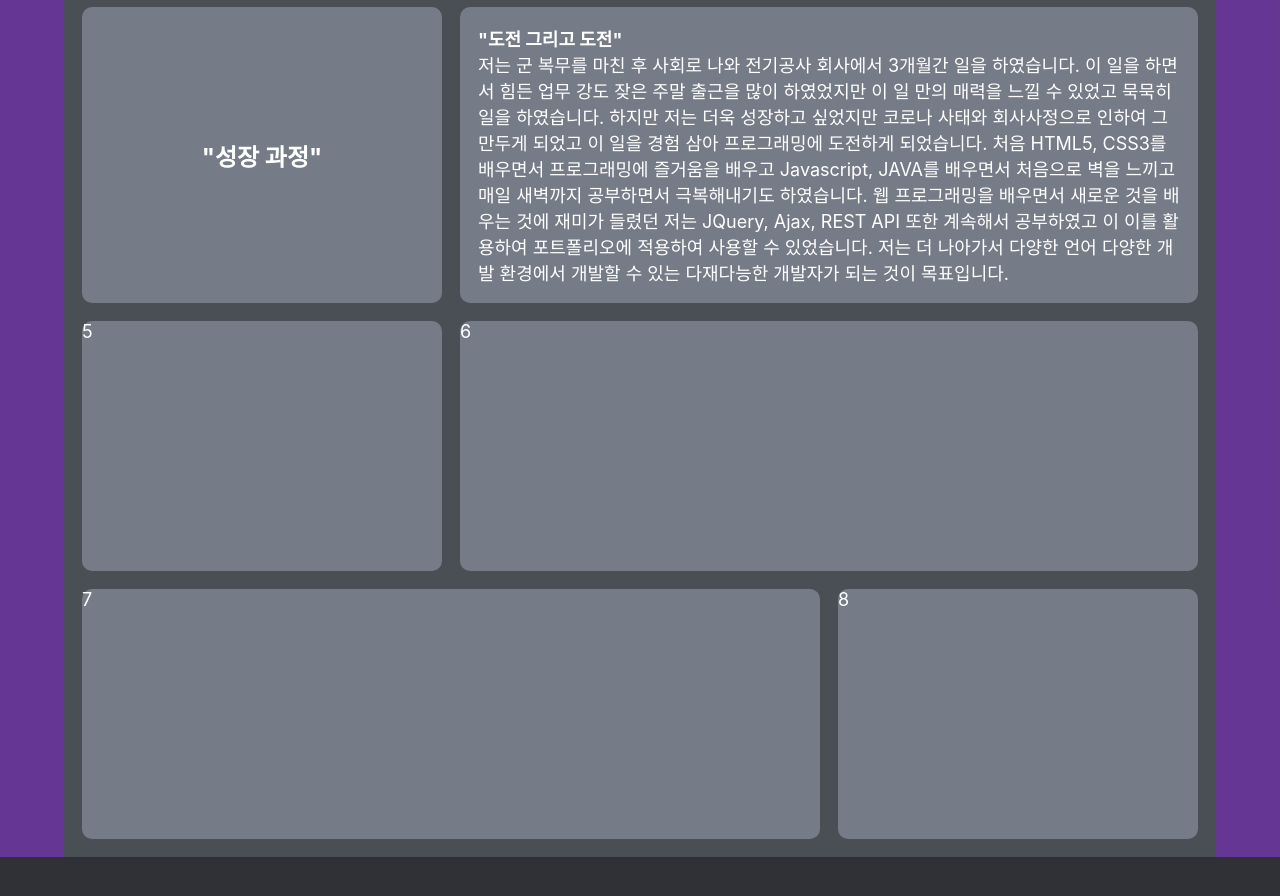
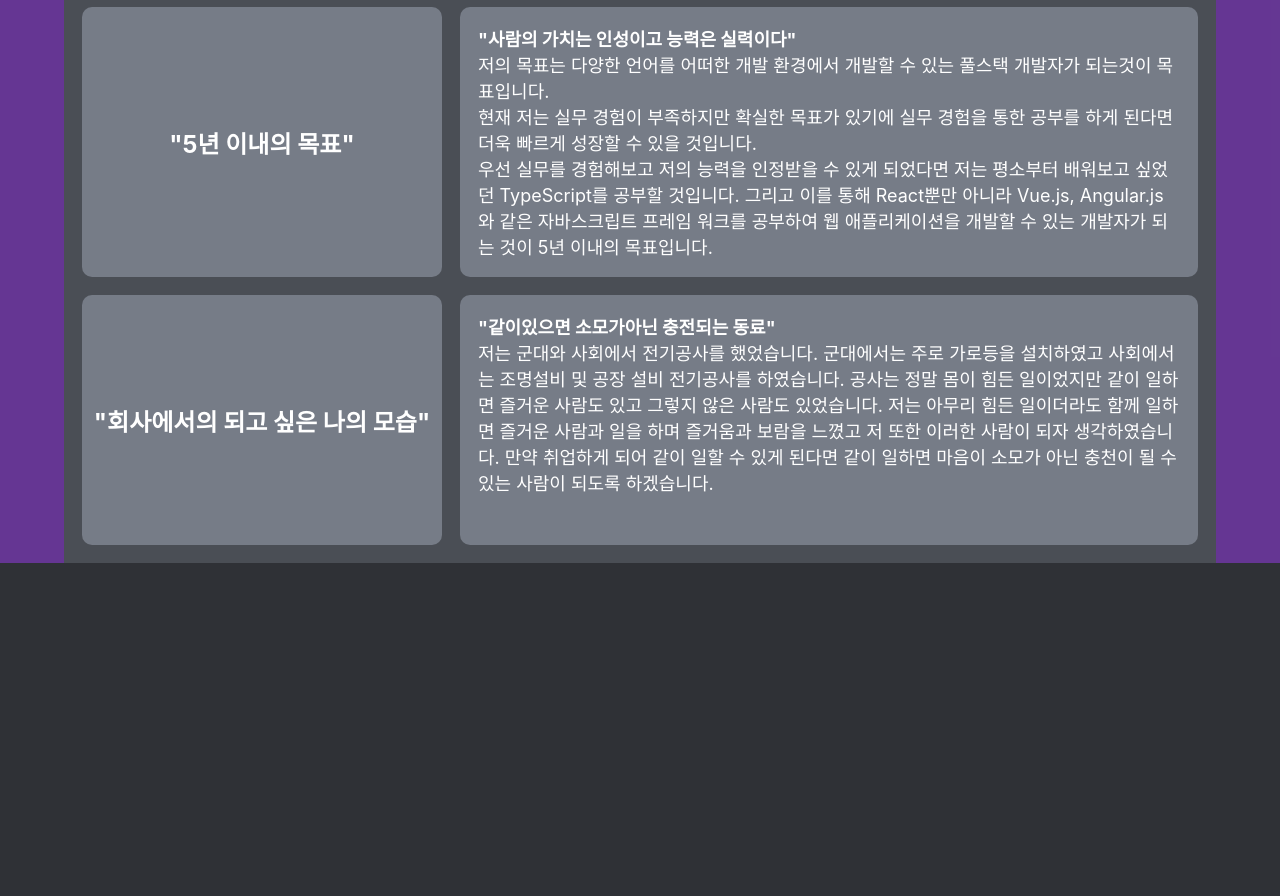
Before and after one commit to ptk5758/ReactBlog, a React (Create React App) app in the folder client/: page / in a window 1280 px wide. Shown: the part 660-1556 px from the top of the page. After the commit the page ends 1473 px from the top, so only its background shows below. Built offline with nearby package versions, Linux system fonts and the light colour scheme.

Commit message:
add gh-pages

```diff
--- a/client/package.json
+++ b/client/package.json
@@ -1,4 +1,5 @@
 {
+  "homepage": "https://ptk5758.github.io/ReactBlog",
   "name": "myproject",
   "version": "0.1.0",
   "private": true,
@@ -7,6 +8,7 @@
     "@testing-library/react": "^11.2.5",
     "@testing-library/user-event": "^12.7.1",
     "axios": "^0.21.1",
+    "gh-pages": "^3.1.0",
     "react": "^17.0.1",
     "react-dom": "^17.0.1",
     "react-scripts": "4.0.2",
@@ -18,7 +20,9 @@
     "start": "react-scripts start",
     "build": "react-scripts build",
     "test": "react-scripts test",
-    "eject": "react-scripts eject"
+    "eject": "react-scripts eject",
+    "predeploy": "npm run build",
+    "deploy": "gh-pages -d build"
   },
   "eslintConfig": {
     "extends": [
--- a/client/src/components/content/Aboutme.js
+++ b/client/src/components/content/Aboutme.js
@@ -23,21 +23,32 @@ class Aboutme extends React.Component{
                         </div>
                         <div className="AboutmeBoard_Item">
                             <div className="Aboutme_Title">
-                                <span>{`"성장 과정"`}</span>
+                                <span>{`"5년 이내의 목표"`}</span>
                             </div>
                         </div>
                         <div className="AboutmeBoard_Item">
                             <div className="Aboutme_Text">
-                                <b>{`"도전 그리고 도전"`}</b>
+                                <b>{`"사람의 가치는 인성이고 능력은 실력이다"`}</b>
                                 <br/>
-                                {`저는 군 복무를 마친 후 사회로 나와 전기공사 회사에서 3개월간 일을 하였습니다. 이 일을 하면서 힘든 업무 강도 잦은 주말 출근을 많이 하였었지만 이 일 만의 매력을 느낄 수 있었고 묵묵히 일을 하였습니다. 하지만 저는 더욱 성장하고 싶었지만 코로나 사태와 회사사정으로 인하여 그만두게 되었고 이 일을 경험 삼아 프로그래밍에 도전하게 되었습니다. 처음 HTML5, CSS3를 배우면서 프로그래밍에 즐거움을 배우고 Javascript, JAVA를 배우면서 처음으로 벽을 느끼고 매일 새벽까지 공부하면서 극복해내기도 하였습니다. 웹 프로그래밍을 배우면서 새로운 것을 배우는 것에 재미가 들렸던 저는 JQuery, Ajax, REST API 또한 계속해서 공부하였고 이 이를 활용하여 포트폴리오에 적용하여 사용할 수 있었습니다. 저는 더 나아가서 다양한 언어 다양한 개발 환경에서 개발할 수 있는 다재다능한 개발자가 되는 것이 목표입니다.
+                                {`저의 목표는 다양한 언어를 어떠한 개발 환경에서 개발할 수 있는 풀스택 개발자가 되는것이 목표입니다.
+                                현재 저는 실무 경험이 부족하지만 확실한 목표가 있기에 실무 경험을 통한 공부를 하게 된다면 더욱 빠르게 성장할 수 있을 것입니다.
+                                우선 실무를 경험해보고 저의 능력을 인정받을 수 있게 되었다면 저는 평소부터 배워보고 싶었던 TypeScript를 공부할 것입니다. 그리고 이를 통해 React뿐만 아니라 Vue.js, Angular.js 와 같은 자바스크립트 프레임 워크를 공부하여 웹 애플리케이션을 개발할 수 있는 개발자가 되는 것이 5년 이내의 목표입니다.
                                 `}
                             </div>
                         </div>
-                        <div className="AboutmeBoard_Item">5</div>
-                        <div className="AboutmeBoard_Item">6</div>
-                        <div className="AboutmeBoard_Item">7</div>
-                        <div className="AboutmeBoard_Item">8</div>
+                        <div className="AboutmeBoard_Item">
+                            <div className="Aboutme_Title">
+                                <span>{`"회사에서의 되고 싶은 나의 모습"`}</span>
+                            </div>
+                        </div>
+                        <div className="AboutmeBoard_Item">
+                            <div className="Aboutme_Text">
+                                <b>{`"같이있으면 소모가아닌 충전되는 동료"`}</b>
+                                <br/>
+                                {`저는 군대와 사회에서 전기공사를 했었습니다. 군대에서는 주로 가로등을 설치하였고 사회에서는 조명설비 및 공장 설비 전기공사를 하였습니다. 공사는 정말 몸이 힘든 일이었지만 같이 일하면 즐거운 사람도 있고 그렇지 않은 사람도 있었습니다. 저는 아무리 힘든 일이더라도 함께 일하면 즐거운 사람과 일을 하며 즐거움과 보람을 느꼈고 저 또한 이러한 사람이 되자 생각하였습니다. 만약 취업하게 되어 같이 일할 수 있게 된다면 같이 일하면 마음이 소모가 아닌 충천이 될 수 있는 사람이 되도록 하겠습니다.
+                                `}
+                            </div>
+                        </div>
                     </div>
                 </div>
             </div>
--- a/package.json
+++ b/package.json
@@ -1,10 +1,13 @@
 {
+    "homepage": "https://ptk5758.github.io/ReactBlog",
     "name": "myreact",
     "version": "1.0.0",
     "scripts": {
         "client": "cd client && yarn start",
         "server": "nodemon server.js",
-        "dev": "concurrently --kill-others-on-fail \"yarn server\" \"yarn client\""
+        "dev": "concurrently --kill-others-on-fail \"yarn server\" \"yarn client\"",
+        "predeploy": "npm run build",
+        "deploy": "gh-pages -d build"
     },
     "dependencies": {
         "body-parser": "^1.18.3",
```
Also changed, not shown: 1 other file (tests, documents, lock files or other folders).
